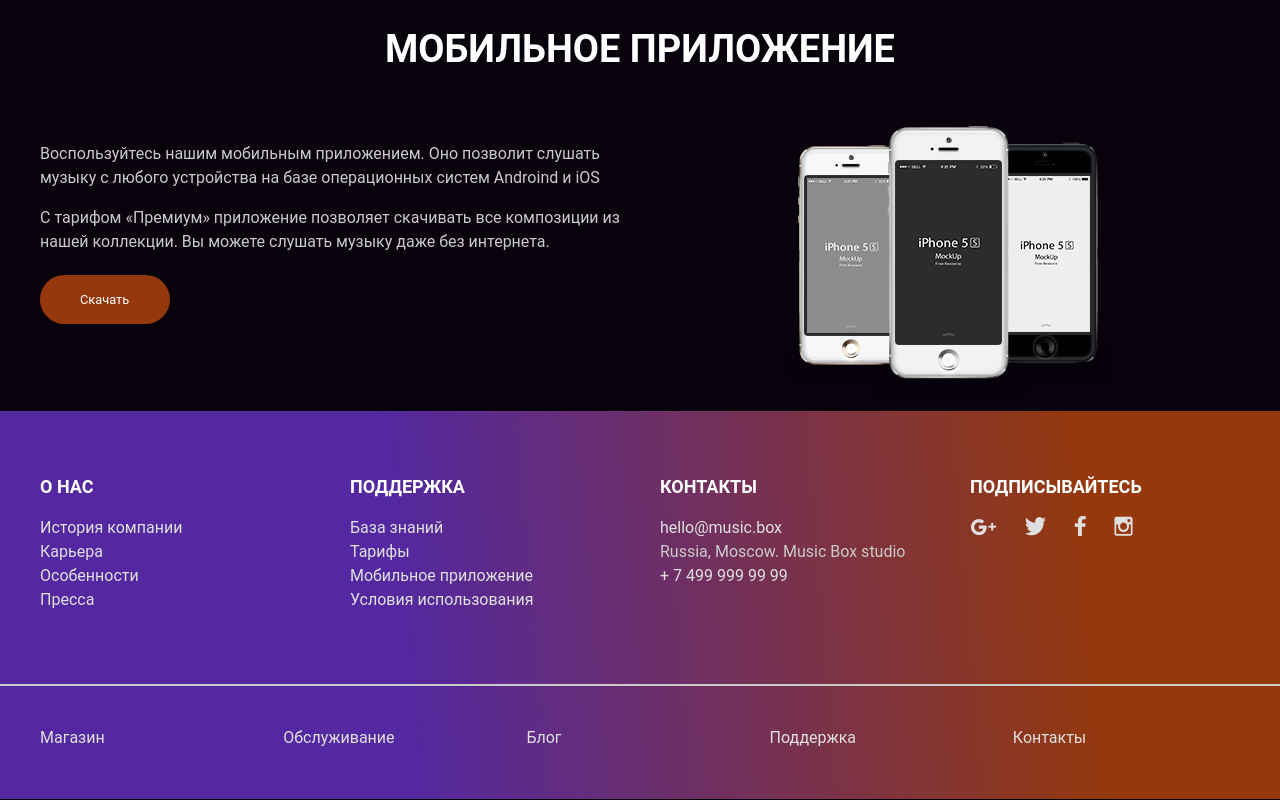
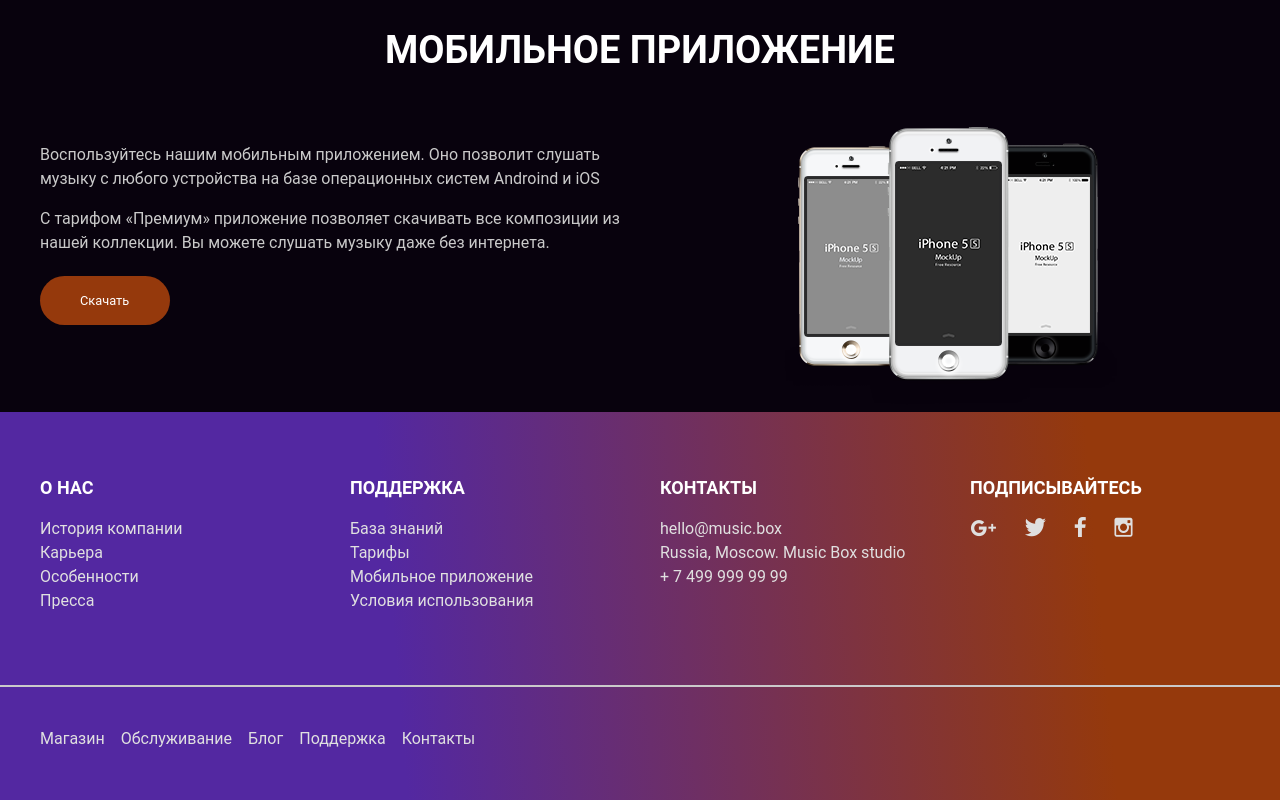
Before and after one commit to Ludmila1990/layout-designer-project-lvl2, a website: page src/index.html in a window 1280 px wide. Shown: the part 2580-3380 px from the top of the page. Drawn offline with Linux system fonts and the light colour scheme.

Commit message:
fixed footer

```diff
--- a/src/index.html
+++ b/src/index.html
@@ -134,19 +134,19 @@
                 <li><a href="#">Мобильное приложение</a></li>
                 <li><a href="#">Условия использования</a></li>
             </ul>
-            <ul>
-                <li><h2 class="mg-b-16">Контакты</h2></li>
-                <li><a href="#">hello@music.box</a></li>
-                <li>Russia, Moscow. Music Box studio</li>
-                <li><a href="#">+ 7 499 999 99 99</a></li>
-            </ul>
-            <ul class="social-network">
-                <li><h2 class="mg-b-16">Подписывайтесь</h2></li>
-                <li><a href="www.google.com"><img src="images/Google+.png"></a></li>
-                <li><a href="www.twitter.com"><img src="images/Twitter.png"></a></li>
-                <li><a href="www.facebook.com"><img src="images/Facebook.png"></a></li>
-                <li><a href="www.instagram.com"><img src="images/Instagram.png"></a></li>
-            </ul>
+            <div class="column">
+                <h2 class="mg-b-16">Контакты</h2>
+                <a href="#">hello@music.box</a>
+                <span>Russia, Moscow. Music Box studio</span>
+                <a href="#">+ 7 499 999 99 99</a>
+            </div>
+            <div class="social-network">
+                <h2 class="mg-b-16">Подписывайтесь</h2>
+                <a href="www.google.com"><img src="images/Google+.png"></a>
+                <a href="www.twitter.com"><img src="images/Twitter.png"></a>
+                <a href="www.facebook.com"><img src="images/Facebook.png"></a>
+                <a href="www.instagram.com"><img src="images/Instagram.png"></a>
+            </div>
         </div>
         <div class="footer-line"></div>
         <div class="footer-container-two">
--- a/src/scss/footer.scss
+++ b/src/scss/footer.scss
@@ -6,7 +6,6 @@
 }
 
 .footer-container-two a {
-  width: 354px;
   margin-right: 16px;
   color: $grey;
 }
@@ -46,24 +45,11 @@
 }
 
 .footer-container ul {
-  flex-basis: 25%;
+  flex-basis: 22.5%;
   margin-right: 40px;
 }
 
 .footer-container ul:nth-child(4) {
-  margin-right: 0;
-}
-
-.footer-container .social-network li {
-  display: inline;
-  margin-right: 24px;
-}
-
-.footer-container .social-network li:nth-child(1) {
-  margin-right: 0;
-}
-
-.footer-container .social-network li:nth-child(5) {
   margin-right: 0;
 }
 
@@ -74,3 +60,25 @@
 .footer-nav {
   display: flex;
 }
+
+.column {
+  display: flex;
+  flex-direction: column;
+  flex-basis: 22.5%;
+  margin-right: 40px;
+
+  color: $grey;
+  line-height: 24px;
+}
+
+.social-network {
+  flex-basis: 22.5%;
+
+  a {
+    margin-right: 24px;
+
+    &:nth-child(5) {
+      margin-right: 0;
+    }
+  }
+}
--- a/src/scss/media.scss
+++ b/src/scss/media.scss
@@ -105,7 +105,6 @@
 
   .news-item {
     flex-direction: column;
-    height: 505px;
   }
 
   .news-body {
@@ -143,7 +142,6 @@
 
   .content {
     width: 100%;
-    margin-bottom: 13px;
   }
 
   .mg-t-64 {
@@ -174,6 +172,7 @@
     padding-left: 20px;
 
     & a {
+      width: 332px;
       margin-right: 0;
       margin-bottom: 16px;
 
--- a/src/scss/page-news.scss
+++ b/src/scss/page-news.scss
@@ -1,6 +1,5 @@
 .news-item {
   display: flex;
-  height: 286px;
 }
 
 .news-body {
```
Also changed, not shown: src/css/style.css, 1 other file.
